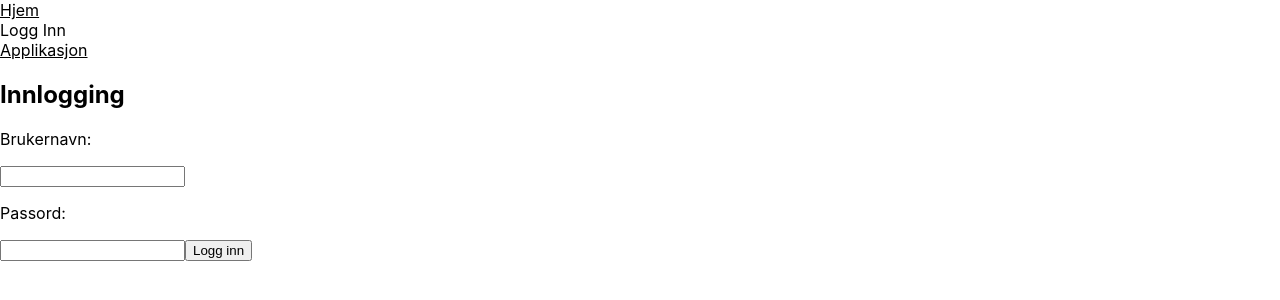
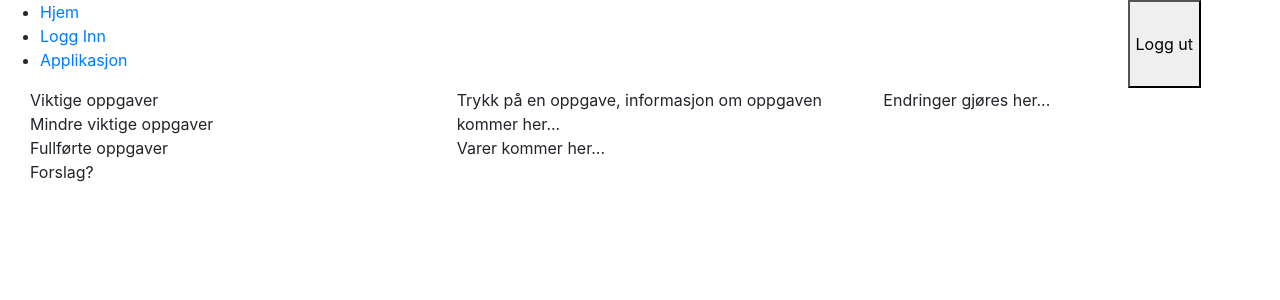
Before and after one commit to h577870/Bestilling-for-Desktop, a React (Create React App) app: page /app in a window 1280 px wide. Before the commit this address led to /login. Shown: the top 300 px of the page. Built offline with nearby package versions, Linux system fonts and the light colour scheme.

Commit message:
layout 0.0.1

```diff
--- a/package.json
+++ b/package.json
@@ -7,9 +7,11 @@
     "@testing-library/react": "^11.2.2",
     "@testing-library/user-event": "^12.6.0",
     "axios": "^0.21.1",
+    "bootstrap": "^4.5.3",
     "express": "^4.17.1",
     "node-sass": "^4.14.1",
     "react": "^17.0.1",
+    "react-bootstrap": "^1.4.0",
     "react-dom": "^17.0.1",
     "react-router-dom": "^5.2.0",
     "react-scripts": "4.0.1",
--- a/src/App.js
+++ b/src/App.js
@@ -7,14 +7,14 @@ import {
   Redirect
 } from 'react-router-dom'
 import Login from './Login'
+import {LogoutButton, LoginButton} from './Buttons'
 import Home from './Home'
 import Application from './Application'
-import './App.scss';
 import { AuthContext, useAuth } from "./context/auth";
 
 function App() {
   const sessionstorage = window.sessionStorage
-  const existingTokens = JSON.parse(sessionstorage.getItem("jwttoken"))
+  const existingTokens = JSON.parse(sessionstorage.getItem("jwt"))
   const [authTokens, setAuthTokens] = useState(existingTokens)
 
   const setTokens = (data) => {
@@ -22,10 +22,13 @@ function App() {
     setAuthTokens(data)
   }
 
+  //Display Login/Logout basert på tokens.
+
   return (
     <div className="App">
       <AuthContext.Provider value={{authTokens, setAuthTokens: setTokens}}>
         <Router>
+          <div class="app-header">
             <nav>
               <ul>
                 <li>
@@ -48,10 +51,12 @@ function App() {
                 </li>
               </ul>
             </nav>
+            <LogoutButton />
+          </div>
         <Switch>
           <Route path="/home" component={ Home }/>
           <Route path="/login" component={ Login }/>
-          <PrivateRoute path="/app" component={ Application }/>
+          <Route path="/app" component={ Application }/>
         </Switch>
         </Router>
         </AuthContext.Provider>
@@ -67,7 +72,7 @@ function PrivateRoute({ component: Component, ...rest }) {
         authTokens
           ? <Component {...props} />
           : <Redirect to={{
-            pathname: "/login", state: { referer: props.location}
+            pathname: "/login", state: { referer: props.location }
           }} />
     )} />)
 }
--- a/src/App.scss
+++ /dev/null
@@ -1,27 +0,0 @@
-$white: #FFF00F;
-
-  html, body, ul {
-    background: white;
-    margin: 0;
-    padding: 0;
-  }
-
-  .App {
-    div {
-      margin-top: 10px;
-    }
-  }
-
-  a {
-    color:black;
-    &.selected {
-      text-decoration: none;
-    }
-  }
-
-  .Home {
-    color:cadetblue;
-  }
-  .Login {
-    color:darkgreen;
-  }
--- a/src/Application.jsx
+++ b/src/Application.jsx
@@ -1,16 +1,28 @@
-import {useAuth} from './context/auth'
+import Container from 'react-bootstrap/Container'
+import Col from 'react-bootstrap/Col'
 
 
 function Application(props) {
-    const { setAuthTokens } = useAuth();
 
-    function setToken() {
-        setAuthTokens()
-    }
     return (
-        <div>
-            <p>Hello, App...</p>
-            <button onClick={setToken}>Logg ut</button>
+        <div class="app">
+            <div class="app-body">
+                <Container class="task-overview">
+                    <Col class="task-3">Viktige oppgaver</Col>
+                    <Col class="task-2">Mindre viktige oppgaver</Col>
+                    <Col class="task-1">Fullførte oppgaver</Col>
+                    <Col class="task-0">Forslag?</Col>
+                </Container>
+                <Container class="task-info">
+                    <Col>Trykk på en oppgave, informasjon om oppgaven kommer her...</Col>
+                    <Col>Varer kommer her...</Col>
+                    <Col></Col>
+                </Container>
+                <Container class="task-options">
+                    <Col>Endringer gjøres her...</Col>
+                </Container>
+            </div>
+            <div className="app-footer"></div>
         </div>
     )
 }
--- /dev/null
+++ b/src/Buttons.jsx
@@ -0,0 +1,24 @@
+import {useAuth} from './context/auth'
+
+export function LogoutButton(props) {
+
+    const { setAuthTokens } = useAuth();
+
+    function setToken() {
+        setAuthTokens()
+    }
+
+    return (
+        <button class="logout-button" onClick={setToken}>
+            Logg ut
+        </button>
+    )
+}
+
+export function LoginButton(props) {
+    return (
+        <button class="login-button" onClick={props.handleClick}>
+            Logg inn
+        </button>
+    )
+}
--- a/src/Login.jsx
+++ b/src/Login.jsx
@@ -17,38 +17,24 @@ function Login(props) {
     TODO: Responsen behandles ikke riktig og man blir dermed ikke redirecte
     */
     function requestLogin() {
-        axios.post(
-            "http://localhost:8080/bruker/logginn",
-            JSON.stringify(
-                {
-                    brukernavn: userName,
-                    passord: password
-                }
-            ),
-            {
-                headers: {'Content-Type':'application/json'}
-            }
-        ).then(function (response) {
-            userLogin(response)
-        }).catch(function (error) {
-            console.warn(error)
-            setIsError(error)
-        })
-    }
-
-    /*
-    TODO: userLogin blir aldri kalt fra requestLogin?
-    */
-
-    function userLogin(response) {
         if (isLoggedIn) {
             history.push("/app")
         }
-        switch (response.statusText) {
+        else {
+            axios.post(
+                "http://localhost:8080/bruker/logginn",
+                JSON.stringify({ brukernavn: userName, passord: password }),
+                {
+                    headers: {
+                        'Content-Type': 'application/json'
+                    }
+                }
+            ).then(function (response) {
+                switch (response.status) {
                     /*
                     Setter token på Authorization-header for alle fremtidige requests.
                     */
-            case "OK":
+                    case 200:
                         const token = response.headers["jwt"];
                         if (token != null) {
                             axios.defaults.headers.common["Authorization"] = token
@@ -60,7 +46,7 @@ function Login(props) {
                         history.push("/app");
                         break;
 
-            case "Unauthorized":
+                    case 401:
                         setIsError("401");
                         history.push("/login");
                         break;
@@ -69,6 +55,11 @@ function Login(props) {
                         setIsError("annen feil");
                         history.push("/login");
                         break;
+                }
+            }).catch(function (error) {
+                console.warn(error)
+                setIsError(error)
+            })
         }
     }
         return (
--- /dev/null
+++ b/src/custom.scss
@@ -0,0 +1,34 @@
+// Override default variables before the import
+$body-bg: #000;
+
+// Import Bootstrap and its default variables
+@import '~bootstrap/scss/bootstrap.scss';
+
+
+.app-header {
+    display:flex;
+    flex-wrap: wrap;
+    flex-direction: row;
+
+    .logout-button {
+        margin-left: 1000px; // =P
+    }
+    .login-button {
+        margin-left: 1000px;
+    }
+}
+
+.app-body {
+    display: flex;
+    flex-direction: row;
+
+    .task-overview {
+        flex-direction: column;
+    }
+    .task-info {
+        flex-direction: column;
+    }
+    .task-options {
+        flex-direction: column;
+    }
+}
--- a/src/index.js
+++ b/src/index.js
@@ -1,8 +1,9 @@
 import React from 'react';
 import ReactDOM from 'react-dom';
-import './index.scss';
+import './custom.scss';
 import App from './App';
 import reportWebVitals from './reportWebVitals';
+import 'bootstrap/dist/css/bootstrap.min.css';
 
 ReactDOM.render(
   <React.StrictMode>
--- a/src/index.scss
+++ /dev/null
@@ -1,13 +0,0 @@
-body {
-  margin: 0;
-  font-family: -apple-system, BlinkMacSystemFont, 'Segoe UI', 'Roboto', 'Oxygen',
-    'Ubuntu', 'Cantarell', 'Fira Sans', 'Droid Sans', 'Helvetica Neue',
-    sans-serif;
-  -webkit-font-smoothing: antialiased;
-  -moz-osx-font-smoothing: grayscale;
-}
-
-code {
-  font-family: source-code-pro, Menlo, Monaco, Consolas, 'Courier New',
-    monospace;
-}
```
Also changed, not shown: src/setupTests.js (deleted, +0 -5 lines), 1 other file (tests, documents, lock files or other folders). Lines whose indentation alone changed are shown as unchanged.
